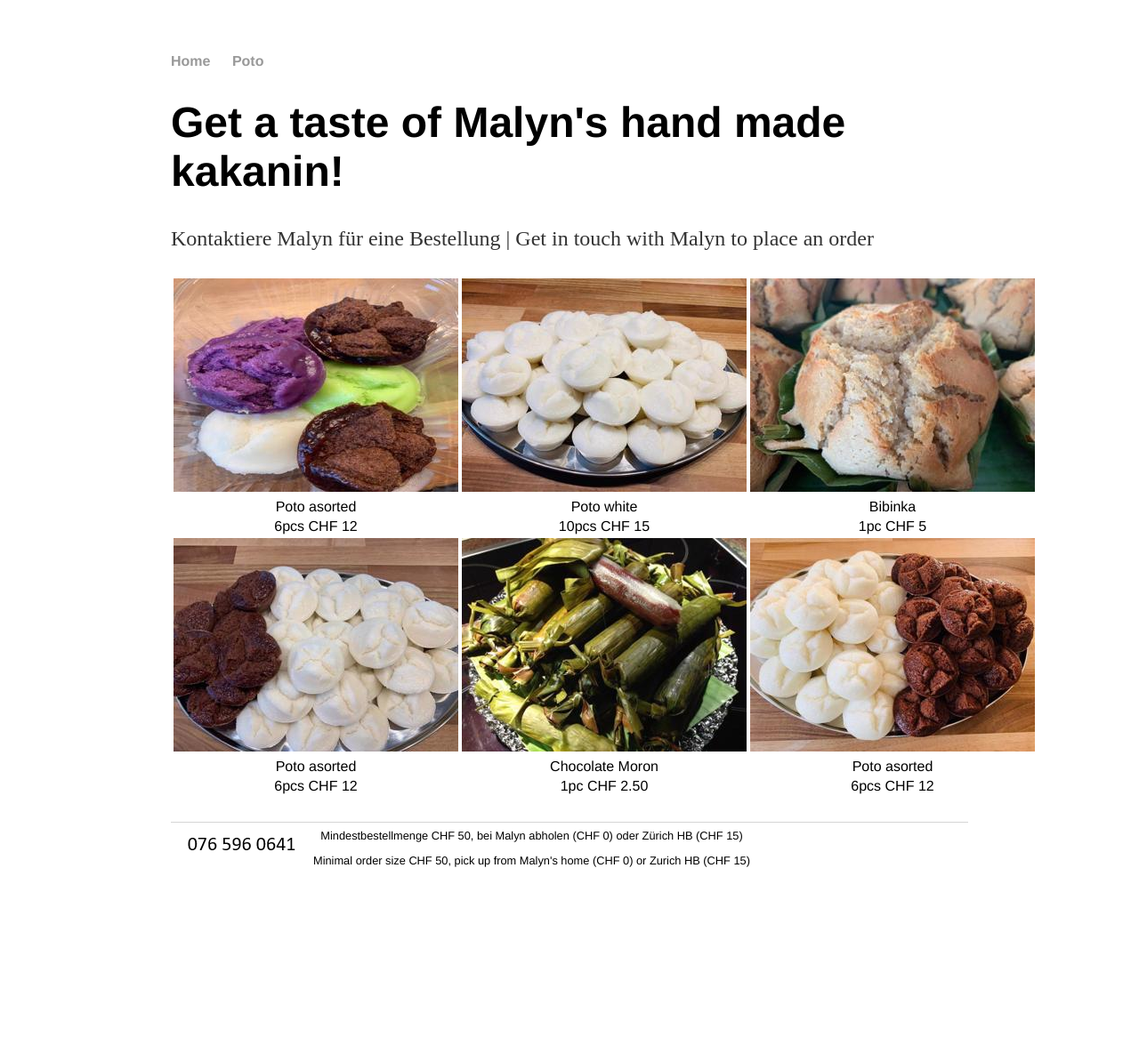
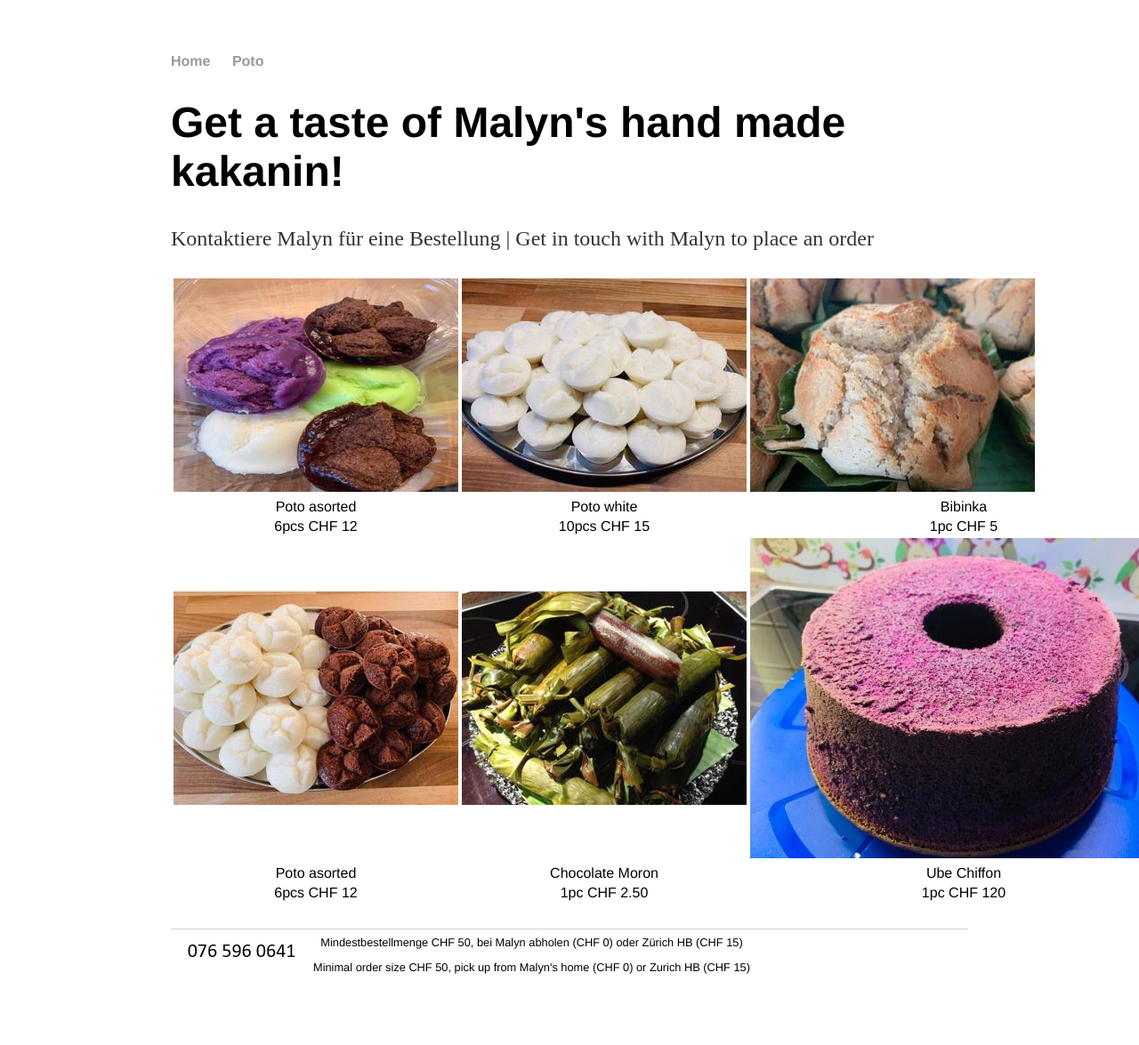
Before and after one commit to malynhandmade/malynhandmade.github.io, a Jekyll site: the page built from index.html, in a window 1280 px wide. Shown: the whole page at 89% size. Built offline with Jekyll 4.4.1, drawn with Linux system fonts in a browser that asks for light colours; before the commit the page ends 1055 px from its top, so only the background shows below that.

Commit message:
more photos for main page

```diff
--- a/index.html
+++ b/index.html
@@ -36,7 +36,7 @@ title: Maria's Hand made kakanin
 		<tr>
 			<td>
 				<picture>
-					<img src="/img/PHOTO-2020-08-23-11-20-08-320x240.jpg" alt="Poto asorted">
+					<img src="/img/PHOTO-poto-assorted-wh-bn-320x240.jpg" alt="Poto asorted">
 				</picture>
 			</td>
 			<td>
@@ -46,19 +46,19 @@ title: Maria's Hand made kakanin
 			</td>
 			<td>
 				<picture>
-					<img src="/img/PHOTO-2020-08-23-11-20-10-320x240.jpg" alt="Poto asorted">
+					<img src="/img/PHOTO-UbeChiffon_320X240.jpg" alt="Ube Chiffon">
 				</picture>
 			</td>
 		</tr>
 		<tr class="tdcenter">
 			<td>Poto asorted</td>
 			<td>Chocolate Moron</td>
-			<td>Poto asorted</td>
+			<td>Ube Chiffon</td>
 		</tr>
 		<tr class="tdcenter">
 			<td>6pcs CHF 12</td>
 			<td>1pc CHF 2.50</td>
-			<td>6pcs CHF 12</td>
+			<td>1pc CHF 120</td>
 		</tr>
 		<tr>
 			<td>
```
Also changed, not shown: img/PHOTO-UbeChiffon_320X240.jpg (renamed from img/PHOTO-2020-08-24-21.55.00_320X240.jpg), img/PHOTO-UbeChiffon_960x720.jpeg (renamed from img/PHOTO-2020-08-24-21.55.00_960x720.jpeg), img/PHOTO-poto-assorted-wh-bn-320x240.jpg (renamed from img/PHOTO-2020-08-23-11-20-10-320x240.jpg), img/PHOTO-poto-assorted-wh-bn-640x480.jpg (renamed from img/PHOTO-2020-08-23-11-20-10-640x480.jpg), img/not-used/PHOTO-poto-assorted-bw-wh-320x240.jpg (renamed from img/PHOTO-2020-08-23-11-20-08-320x240.jpg), img/not-used/PHOTO-poto-assorted-bw-wh-640x480.jpg (renamed from img/PHOTO-2020-08-23-11-20-08-640x480.jpg).
